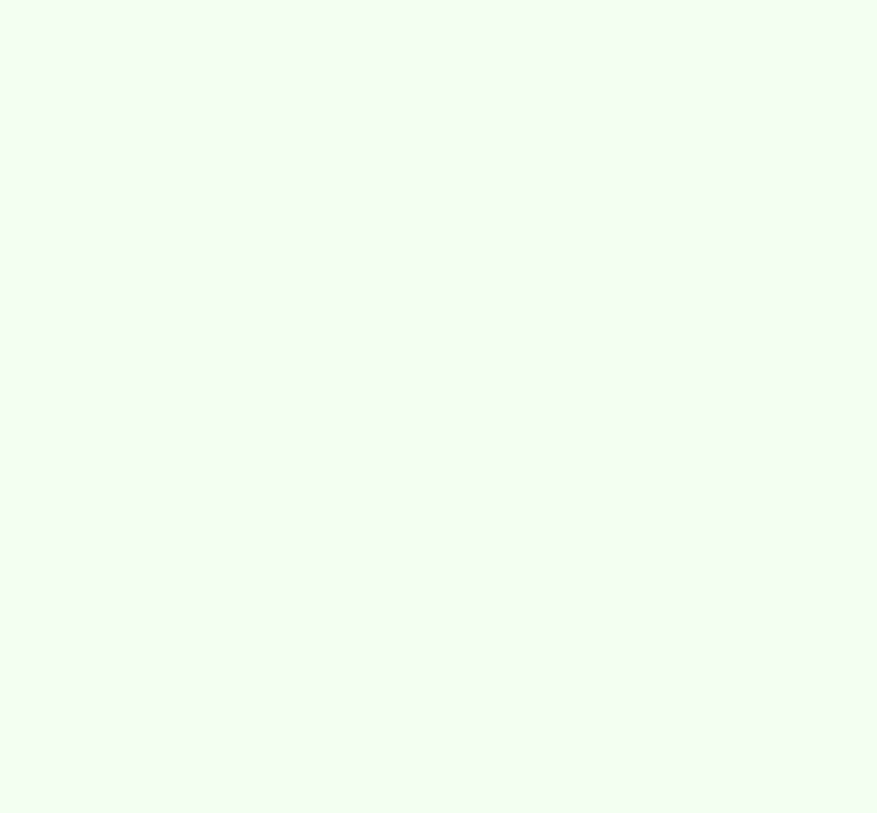
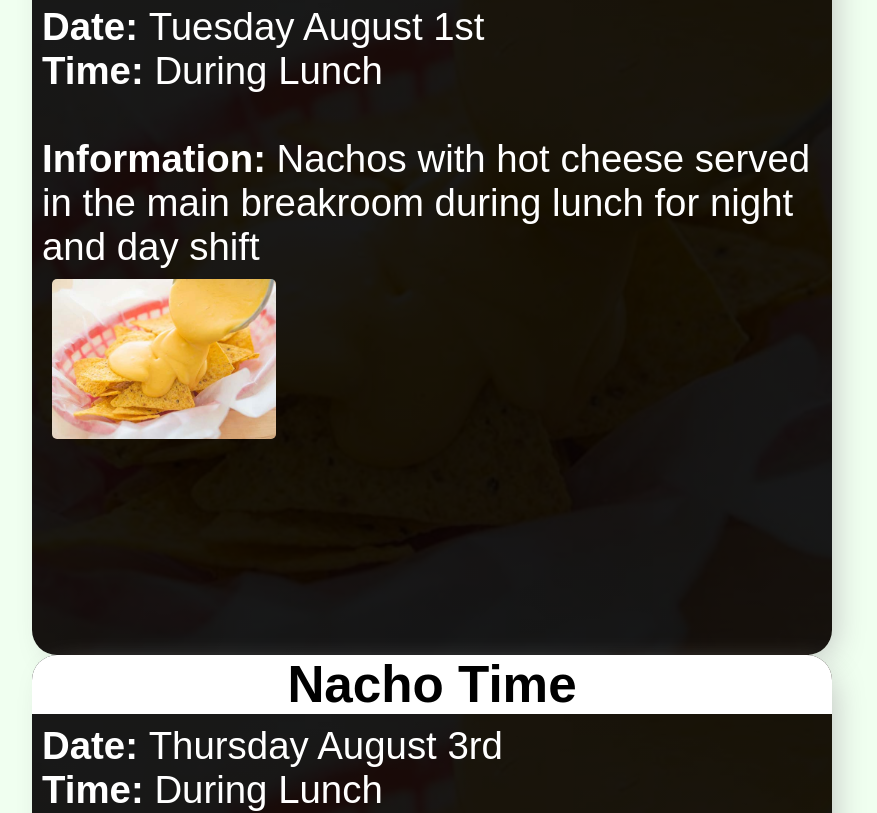
Before and after one commit to ryanqfleming/smf7event, a Vue app: page / in a window 1280 px wide. Shown: the part 8020-8833 px from the top of the page, without its empty margins (208-1085 px from the left). Before the commit the page ends 7956 px from the top, so only its background shows below. Built offline with nearby package versions, Linux system fonts and the light colour scheme.

Commit message:
added nacho events

```diff
--- a/src/App.vue
+++ b/src/App.vue
@@ -125,6 +125,25 @@ import HelloWorld from './components/HelloWorld.vue'
             img: 'images/icecream.jpg',
             details: 'Enjoy a scoop of vanilla ice cream'
           },
+          {
+            id: '5',
+            name: 'Nacho Time',
+            date: '2023-08-01',
+            dateText: 'Tuesday August 1st',
+            time: ' During Lunch',
+            img: 'images/nacho.jpg',
+            details: 'Nachos with hot cheese served in the main breakroom during lunch for night and day shift'
+          },
+          {
+            id: '5',
+            name: 'Nacho Time',
+            date: '2023-08-03',
+            dateText: 'Thursday August 3rd',
+            time: ' During Lunch',
+            img: 'images/nacho.jpg',
+            details: 'Nachos with hot cheese served in the main breakroom during lunch for night and day shift'
+          },
+
         ]
       }
     }
```
Also changed, not shown: public/images/nacho.jpg (added).
